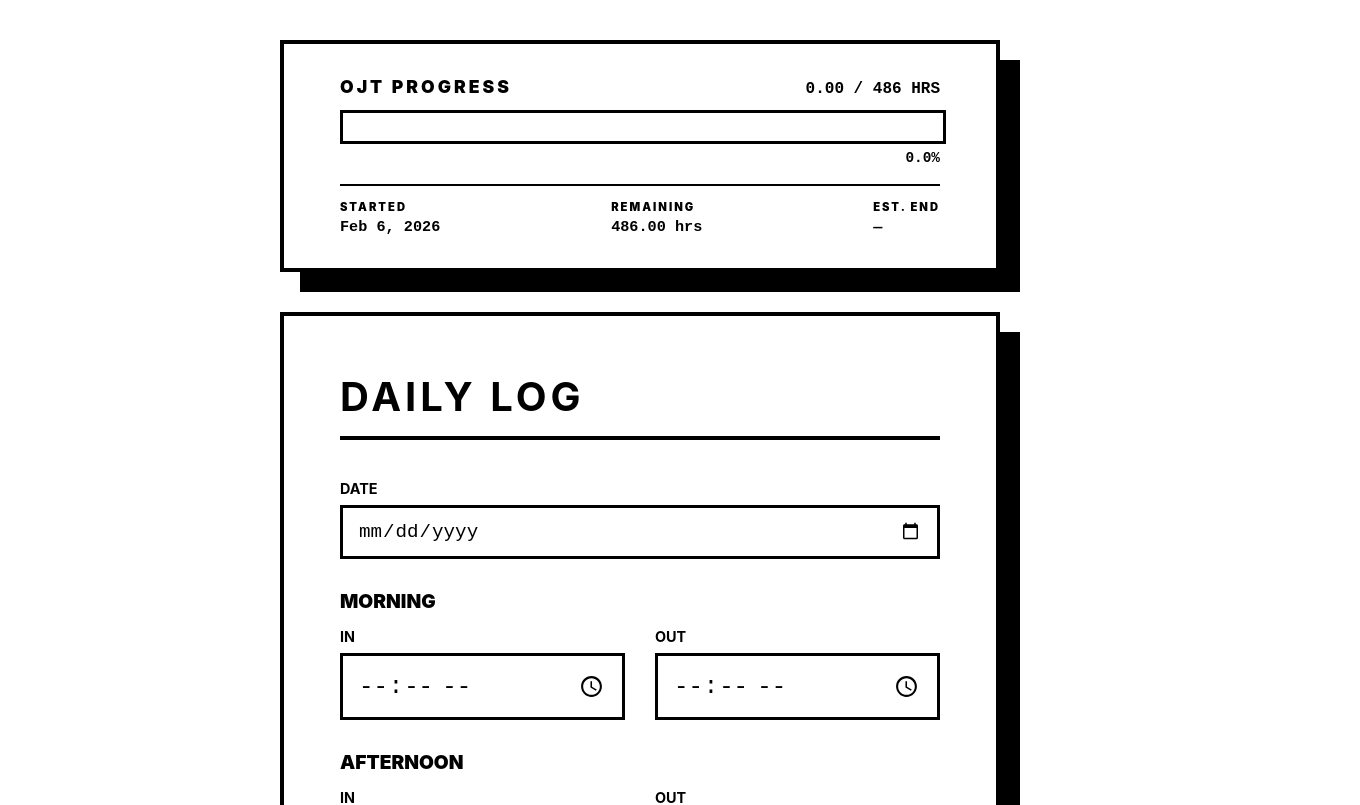
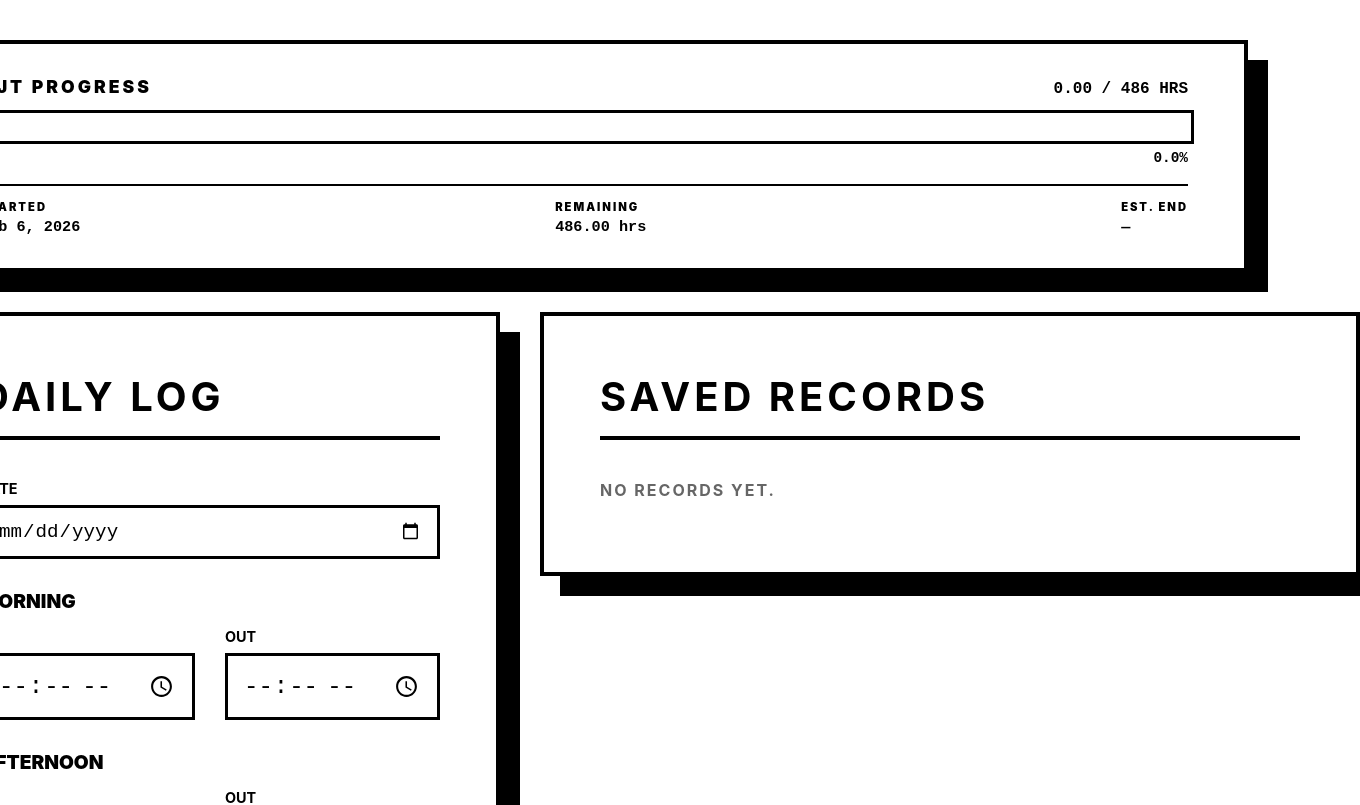
Before and after one commit to nocolid/dtr, a Vue app: page / in a window 1280 px wide. Shown: the top 805 px of the page, 1360 px wide, since content can reach past the window. Built offline with nearby package versions, Linux system fonts and the light colour scheme.

Commit message:
layout: switch to horizontal side-by-side layout

```diff
--- a/src/App.vue
+++ b/src/App.vue
@@ -158,6 +158,7 @@ function showPreview() {
     :estimatedEndDate="estimatedEndDate"
   />
 
+  <div class="app-layout">
     <div class="container">
       <h2>{{ isEditing ? 'Edit Record' : 'Daily Log' }}</h2>
 
@@ -201,6 +202,7 @@ function showPreview() {
       @edit="startEdit"
       @delete="handleDelete"
     />
+  </div>
 
   <PreviewModal
     :visible="showModal"
--- a/src/style.css
+++ b/src/style.css
@@ -7,11 +7,21 @@ body {
   align-items: center;
   min-height: 100vh;
   margin: 0;
-  padding: 40px 0;
+  padding: 40px 40px 80px;
 }
 
+/* Side-by-side layout: form on left, records on right */
+.app-layout {
+  display: flex;
+  flex-direction: row;
+  gap: 40px;
+  align-items: flex-start;
+}
+
+/* Left column — Daily Log form */
 .container {
-  width: 600px;
+  width: 460px;
+  flex-shrink: 0;
   border: 4px solid #000;
   padding: 3.5rem;
   box-shadow: 20px 20px 0px #000;
@@ -161,7 +171,8 @@ button:hover {
 
 /* --- Progress Bar --- */
 .progress-wrapper {
-  width: 600px;
+  /* spans full width of both panels: 468px + 40px gap + 708px = 1216px visual → 1208px content */
+  width: 1208px;
   border: 4px solid #000;
   padding: 2rem 3.5rem;
   box-shadow: 20px 20px 0px #000;
@@ -259,13 +270,12 @@ input[type='date']:focus {
 
 /* --- Records List --- */
 .records-wrapper {
-  width: 600px;
+  /* Right column — wider to fit 7-column table comfortably */
+  width: 700px;
   border: 4px solid #000;
   padding: 3.5rem;
   box-shadow: 20px 20px 0px #000;
   background: white;
-  margin-top: 60px;
-  margin-bottom: 60px;
 }
 
 .records-empty {
```
Lines whose indentation alone changed are shown as unchanged.
